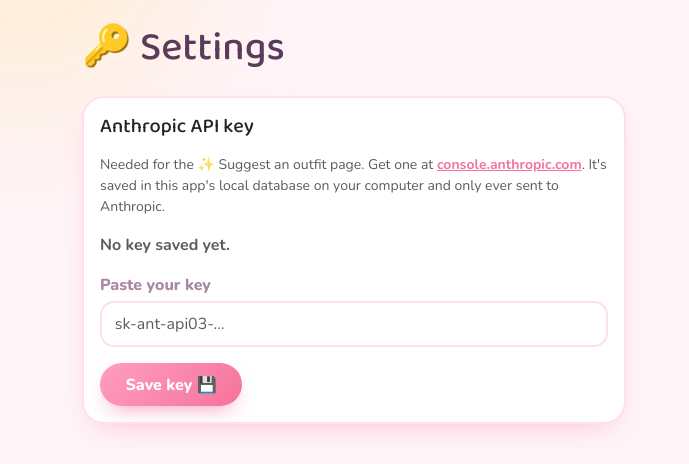
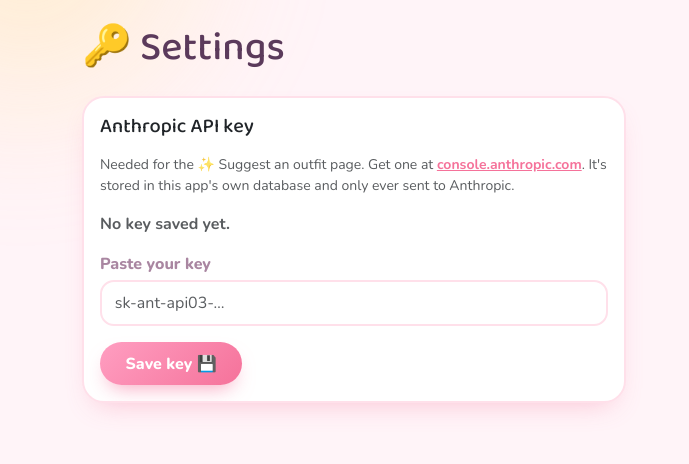
Before and after one commit to maryemustard/Wardrobe, a Django app: page /settings/ in a window 1280 px wide. Shown: the part 56-520 px from the top of the page, without its empty margins (0-689 px from the left). Run offline with Django 5.2, Linux system fonts and the light colour scheme; data comes from the database, SQL or seed files in the repository.

Commit message:
fix(django): settings copy no longer says the key is "on your computer"
The app is deployed now; the key lives in the server-side database, not on
the user's machine. The "only ever sent to Anthropic" guarantee is unchanged.

Co-Authored-By: Claude Sonnet 5 <noreply@anthropic.com>

```diff
--- a/django_app/wardrobe/templates/wardrobe/settings.html
+++ b/django_app/wardrobe/templates/wardrobe/settings.html
@@ -9,7 +9,7 @@
     <p class="text-muted small">
       Needed for the ✨ Suggest an outfit page. Get one at
       <a href="https://console.anthropic.com" target="_blank" rel="noopener">console.anthropic.com</a>.
-      It's saved in this app's local database on your computer and only ever sent to Anthropic.
+      It's stored in this app's own database and only ever sent to Anthropic.
     </p>
 
     {% if has_key %}
```
